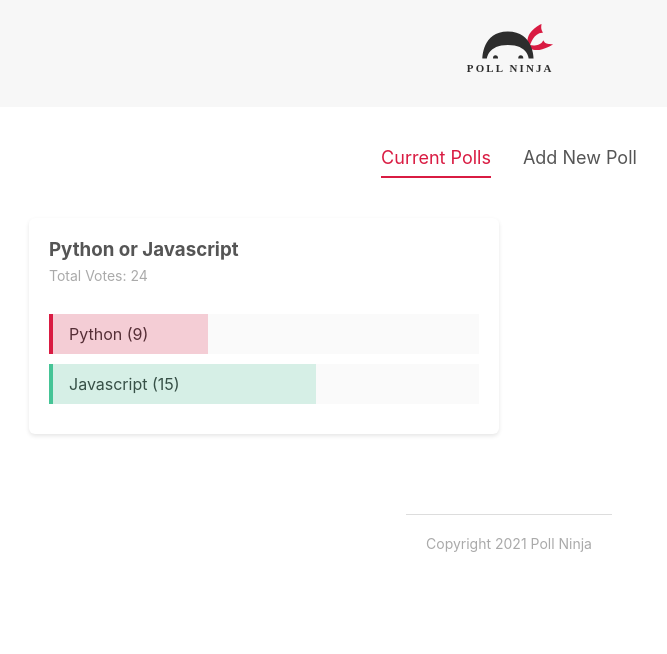
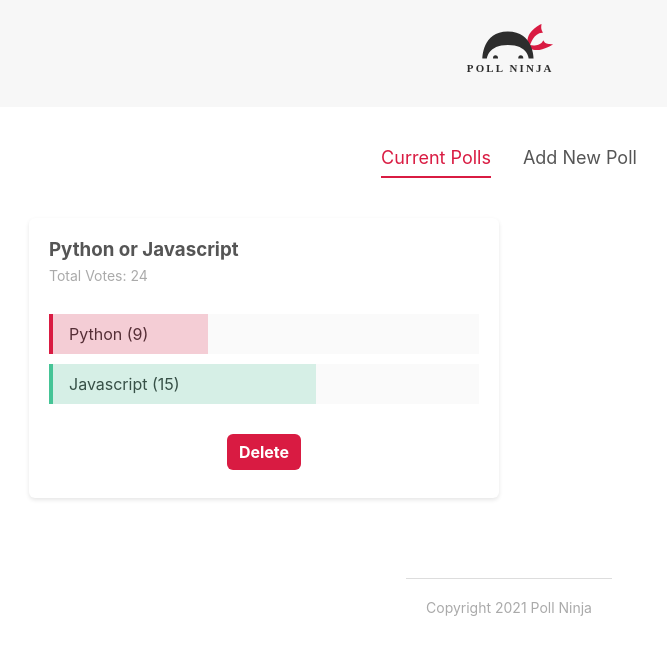
Before and after one commit to edward-hong/svelte-tutorial-for-beginners, a Svelte app: page / in a window 1280 px wide. Shown: the top 654 px of the page, without its empty margins (131-798 px from the left). Built offline with nearby package versions, Linux system fonts and the light colour scheme.

Commit message:
V32 Deleting Polls

```diff
--- a/src/components/PollDetails.svelte
+++ b/src/components/PollDetails.svelte
@@ -1,5 +1,6 @@
 <script>
   import Card from '../shared/Card.svelte'
+  import Button from '../shared/Button.svelte'
 
   import PollStore from '../stores/PollStore'
 
@@ -26,6 +27,13 @@
       return copiedPolls
     })
   }
+
+  // deleting a poll
+  const handleDelete = id => {
+    PollStore.update(currentPolls => {
+      return currentPolls.filter(poll => poll.id !== id)
+    })
+  }
 </script>
 
 <Card>
@@ -39,6 +47,9 @@
     <div class="answer" on:click={() => handleVote('b', poll.id)}>
       <div class="percent percent-b" style="width: {percentB}%"></div>
       <span>{poll.answerB} ({poll.votesB})</span>
+    </div>
+    <div class="delete">
+      <Button flat={true} on:click={() => handleDelete(poll.id)}>Delete</Button>
     </div>
   </div>
 </Card>
@@ -87,4 +98,9 @@
     border-left: 4px solid #45c496;
     background: rgba(69, 196, 150, 0.2);
   }
+
+  .delete {
+    margin-top: 30px;
+    text-align: center;
+  }
 </style>
--- a/src/shared/Button.svelte
+++ b/src/shared/Button.svelte
@@ -4,7 +4,7 @@
   export let inverse = false
 </script>
 
-<button class={type} class:flat={flat} class:inverse={inverse}>
+<button class={type} class:flat={flat} class:inverse={inverse} on:click>
   <slot></slot>
 </button>
 
```
